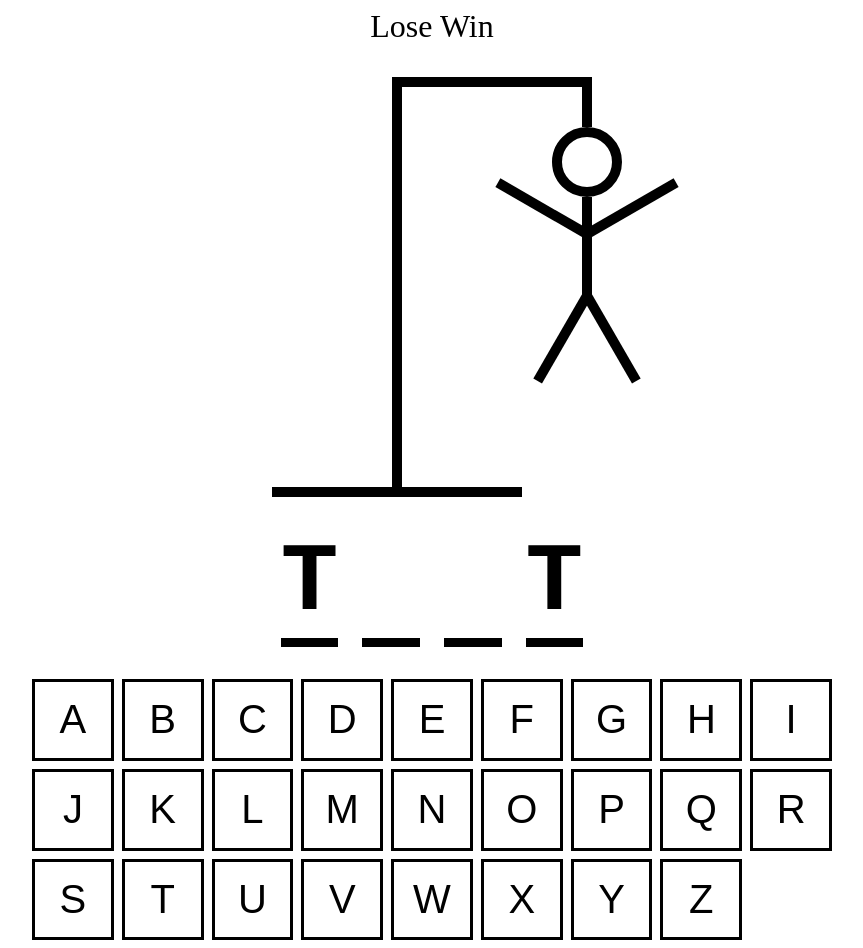
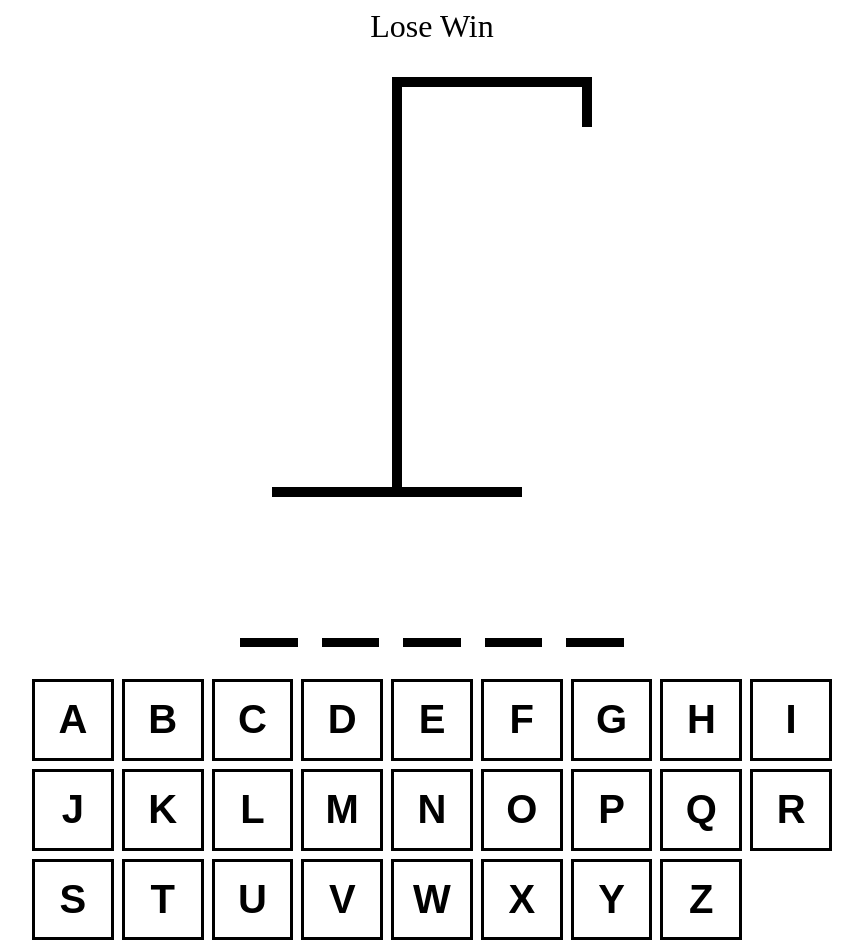
Before and after one commit to NNahkan/Hangman, a React (Vite) app: page / in a window 1280 px wide. Shown: the whole page, without its empty margins (208-1071 px from the left). Built offline with nearby package versions, Linux system fonts and the light colour scheme.

Commit message:
Need to add end game

```diff
--- a/src/App.tsx
+++ b/src/App.tsx
@@ -1,15 +1,45 @@
-import { useState } from "react"
+import { useCallback, useEffect, useState } from "react"
 import words from "./wordList.json"
 import { HangmanDrawing } from "./HangmanDrawing";
 import { HangmanWord } from "./HangmanWord";
 import { Keyboard } from "./Keyboard";
+import { act } from "react-dom/test-utils";
 
 function App() {
 	const [wordToGuess, setWordToGuess] = useState(() => {
 		return words[Math.floor(Math.random() * words.length)]
 	})
 
-	const [guessLetters, setGuessedLetters] = useState<string[]>([]);
+	const [guessedLetters, setGuessedLetters] = useState<string[]>([]);
+
+	const incorrectLetters = guessedLetters.filter(
+		letter => !wordToGuess.includes(letter)
+	)
+
+	const addGuessedLetter = useCallback((letter: string) => {
+		if (guessedLetters.includes(letter)) return
+
+		setGuessedLetters(currentLetters => [...currentLetters, letter])
+	}, [guessedLetters])
+
+	useEffect(() => {
+		const handler = (e: KeyboardEvent) => {
+			const key = e.key
+
+			if (!key.match(/^[a-z]$/)) return
+			e.preventDefault()
+			addGuessedLetter(key)
+		}
+		console.log("w")
+
+		document.addEventListener("keypress", handler)
+
+		return () => {
+			document.removeEventListener("keypress", handler)
+		}
+	}, [guessedLetters])
+
+	const activeLetters = guessedLetters.filter(letter => wordToGuess.includes(letter))
 
 	return (
 		<div
@@ -22,10 +52,14 @@
 				alignItems: "center"
 			}}>
 			<div style={{ fontSize: "2rem", textAlign: "center" }}>Lose Win</div>
-			<HangmanDrawing />
-			<HangmanWord />
+			<HangmanDrawing numberOfGuesses={incorrectLetters.length} />
+			<HangmanWord guessedLetters={guessedLetters} wordToGuess={wordToGuess} />
 			<div style={{ alignSelf: "stretch" }}>
-				<Keyboard />
+				<Keyboard
+					activeLetters={activeLetters}
+					inactiveLetters={incorrectLetters}
+					addGuessedLetter={addGuessedLetter}
+				/>
 			</div>
 		</div>
 	)
--- a/src/HangmanDrawing.tsx
+++ b/src/HangmanDrawing.tsx
@@ -73,15 +73,16 @@
 	}} />
 )
 
-export function HangmanDrawing() {
+const BODY_PARTS = [HEAD, BODY, RIGHT_ARM, LEFT_ARM, RIGHT_LEG, LEFT_LEG]
+
+type HangmanDrawingProps = {
+	numberOfGuesses: number
+}
+
+export function HangmanDrawing({ numberOfGuesses }: HangmanDrawingProps) {
 	return (
 		<div style={{ position: "relative" }}>
-			{HEAD}
-			{BODY}
-			{RIGHT_ARM}
-			{LEFT_ARM}
-			{RIGHT_LEG}
-			{LEFT_LEG}
+			{BODY_PARTS.slice(0, numberOfGuesses)}
 			<div style={{
 				height: "50px",
 				width: "10px",
--- a/src/HangmanWord.tsx
+++ b/src/HangmanWord.tsx
@@ -1,6 +1,10 @@
-export function HangmanWord() {
-	const word = "test"
-	const guessedLetters = ["t"]
+type HangmanWordProps = {
+	guessedLetters: string[]
+	wordToGuess: string
+}
+
+export function HangmanWord({ guessedLetters, wordToGuess }: HangmanWordProps) {
+
 	return (
 		<div style={{
 			display: "flex",
@@ -10,8 +14,8 @@
 			textTransform: "uppercase",
 			fontFamily: "monospace"
 		}}>
-			{word.split("").map((letter, index) => (
-				<span style={{ borderBottom: ".1em solid black" }} key={index }>
+			{wordToGuess.split("").map((letter, index) => (
+				<span style={{ borderBottom: ".1em solid black" }} key={index}>
 					<span style={{
 						visibility: guessedLetters.includes(letter)
 							? "visible"
--- a/src/Keyboard.module.css
+++ b/src/Keyboard.module.css
@@ -5,5 +5,21 @@
   aspect-ratio: 1 / 1;
   font-size: 2.5rem;
   text-transform: uppercase;
-  padding: .5rem;
+  padding: 0.5rem;
+  font-weight: bold;
+  cursor: pointer;
+  color: black;
 }
+
+.btn.active {
+  background-color: hsl(200, 100%, 50%);
+}
+
+.btn.inactive {
+  opacity: 0.3;
+}
+
+.btn:hover:not(:disabled),
+.btn:focus:not(:disabled) {
+  background-color: hsl(200, 100%, 75%);
+}
--- a/src/Keyboard.tsx
+++ b/src/Keyboard.tsx
@@ -29,15 +29,30 @@
 	"z",
 ]
 
-export function Keyboard() {
+type KeyboardProps = {
+	activeLetters: string[]
+	inactiveLetters: string[]
+	addGuessedLetter: (letter: string) => void
+}
+
+export function Keyboard({ activeLetters, inactiveLetters, addGuessedLetter }) {
 	return (
 		<div style={{
 			display: "grid",
 			gridTemplateColumns: "repeat(auto-fit,minmax(75px, 1fr))",
 			gap: ".5rem",
 		}}>
-			{KEYS.map(key =>
-				<button className={s.btn} key={key}>{key} </button>
+			{KEYS.map(key => {
+				const isActive = activeLetters.includes(key)
+				const isInactive = inactiveLetters.includes(key)
+				return <button
+					onClick={() => addGuessedLetter(key)}
+					className={`${s.btn} ${isActive && s.active} ${isInactive && s.inactive}`}
+					disabled={isInactive || isActive}
+					key={key}>
+					{key}
+				</button>
+			}
 			)}
 		</div>
 	)
```
